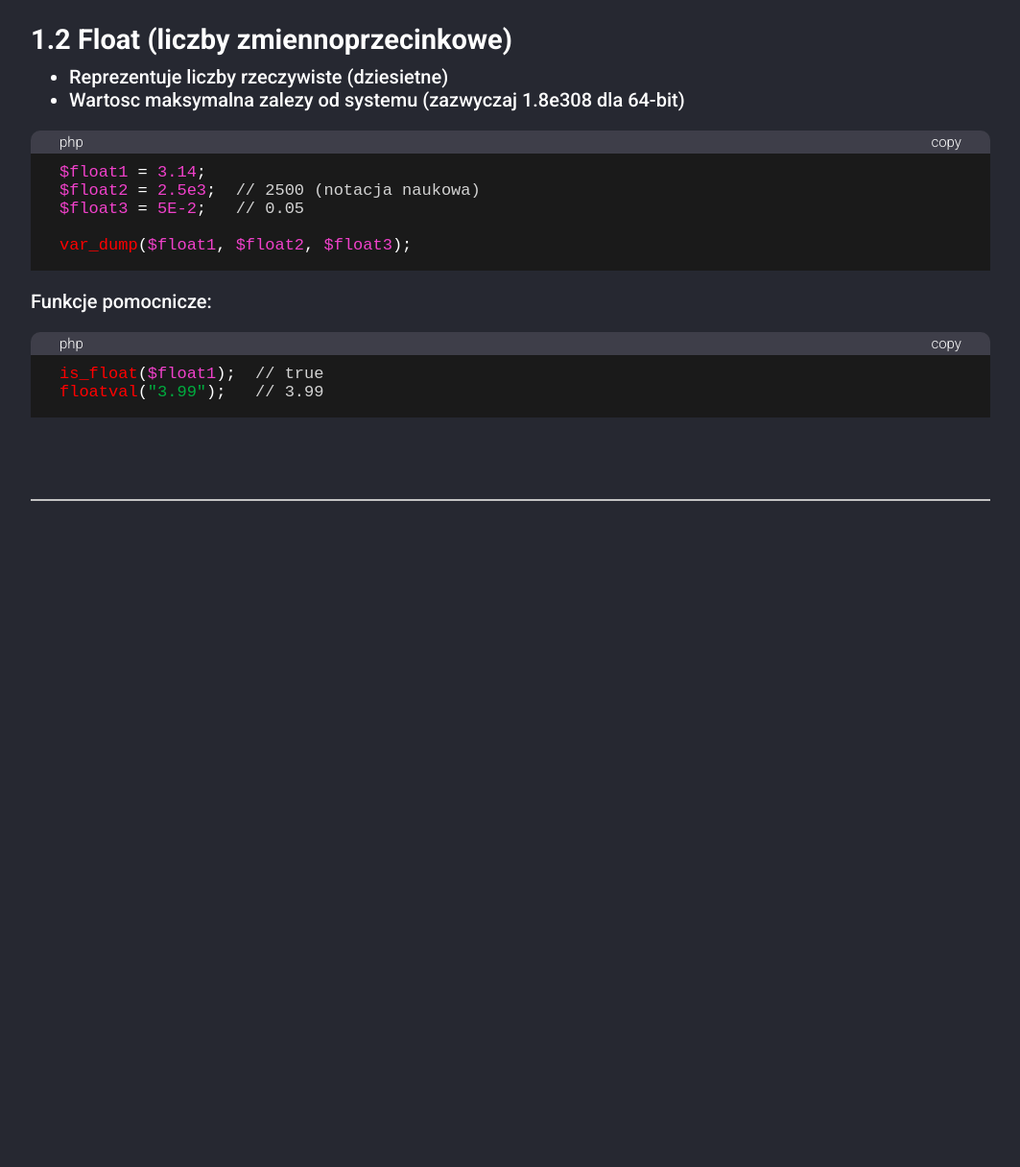
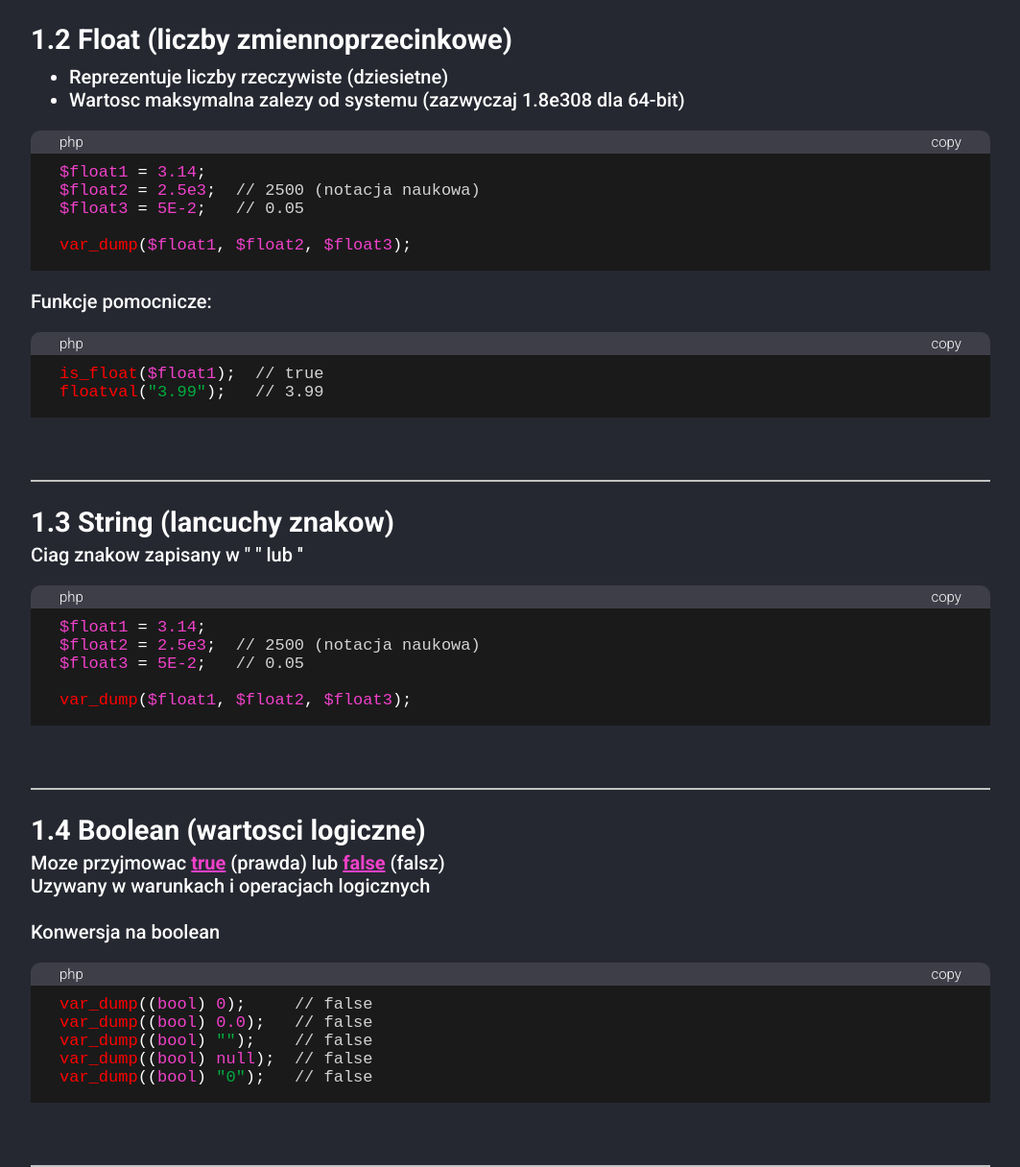
Before and after one commit to dmisl/recall, a PHP site: page /typy_danych.php in a window 1280 px wide. Shown: the part 739-1955 px from the top of the page at 96% size, without its empty margins (108-1171 px from the left). Before the commit the page ends 1261 px from the top, so only its background shows below. Run offline with PHP 8.4, Linux system fonts and the light colour scheme.

Commit message:
string and boolean added to skalarne kategory

```diff
--- a/typy_danych.php
+++ b/typy_danych.php
@@ -159,7 +159,7 @@
                          <span class="func">var_dump</span>(<span class="var">$float1</span>, <span class="var">$float2</span>, <span class="var">$float3</span>);
                     </div>
                     <p>Funkcje pomocnicze:</p>
-                    <div class="example">
+                    <div class="example" style="margin-bottom: 0;">
                          <div class="header">
                               <p>php</p>
                               <p>copy</p>
@@ -171,6 +171,46 @@
                     </div>
                </div>
           </div>
+
+          <div class="content-element">
+               <h2>1.3 String (lancuchy znakow)</h2>
+               <p>Ciag znakow zapisany w " " lub ''</p>
+
+               <div class="example">
+                    <div class="header">
+                         <p>php</p>
+                         <p>copy</p>
+                    </div>
+                    <div class="content">
+                         <span class="var">$float1</span> = <span class="var">3.14</span>;<br>
+                         <span class="var">$float2</span> = <span class="var">2.5e3</span>;&nbsp;&nbsp;<span class="com">// 2500 (notacja naukowa)</span><br>
+                         <span class="var">$float3</span> = <span class="var">5E-2</span>;&nbsp;&nbsp;&nbsp;<span class="com">// 0.05</span><br>
+                         <br>
+                         <span class="func">var_dump</span>(<span class="var">$float1</span>, <span class="var">$float2</span>, <span class="var">$float3</span>);<br>
+                    </div>
+               </div>
+          </div>
+
+          <div class="content-element">
+               <h2>1.4 Boolean (wartosci logiczne)</h2>
+               <p>Moze przyjmowac <b>true</b> (prawda) lub <b>false</b> (falsz)</p>
+               <p>Uzywany w warunkach i operacjach logicznych</p>
+
+               <p><br>Konwersja na boolean</p>
+               <div class="example">
+                    <div class="header">
+                         <p>php</p>
+                         <p>copy</p>
+                    </div>
+                    <div class="content">
+                         <span class="func">var_dump</span>((<span class="var">bool</span>) <span class="var">0</span>);&nbsp;&nbsp;&nbsp;&nbsp;&nbsp;<span class="com">// false</span> <br>
+                         <span class="func">var_dump</span>((<span class="var">bool</span>) <span class="var">0.0</span>);&nbsp;&nbsp;&nbsp;<span class="com">// false</span> <br>
+                         <span class="func">var_dump</span>((<span class="var">bool</span>) <span class="str">""</span>);&nbsp;&nbsp;&nbsp;&nbsp;<span class="com">// false</span> <br>
+                         <span class="func">var_dump</span>((<span class="var">bool</span>) <span class="var">null</span>);&nbsp;&nbsp;<span class="com">// false</span> <br>
+                         <span class="func">var_dump</span>((<span class="var">bool</span>) <span class="str">"0"</span>);&nbsp;&nbsp;&nbsp;<span class="com">// false</span> <br>
+                    </div>
+               </div>
+          </div>
      </div>
 </body>
 </html>
```
